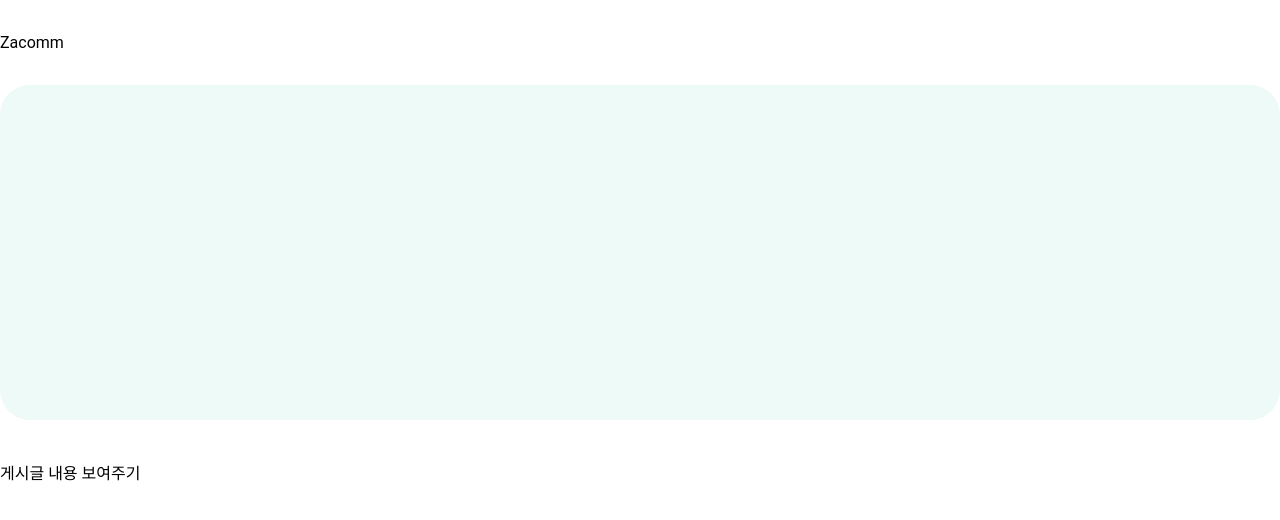
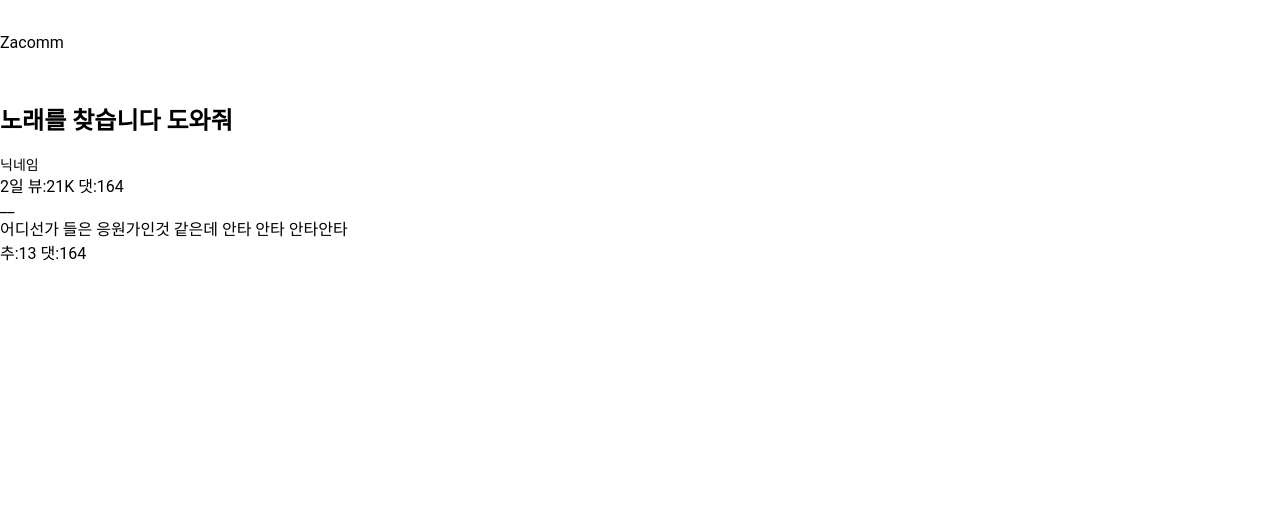
Before and after one commit to zacomm/zacomm_fe, a React (Create React App) app: page /post in a window 1280 px wide. Shown: the top 520 px of the page. Built offline with nearby package versions, Linux system fonts and the light colour scheme.

Commit message:
Feat: 게시글 페이지 배너 삭제, 게시글 골격 구성

```diff
--- a/src/App.tsx
+++ b/src/App.tsx
@@ -11,7 +11,6 @@ function App() {
       <MainContainer>
         <BrowserRouter>
           <Header>Zacomm</Header>
-          <Banner />
           <Routes>
             <Route path="/" element={<Main />} />
             <Route path="/post" element={<Post />} />
@@ -33,10 +32,3 @@ const Header = styled.div`
   height: 85px;
   align-content: center;
 `;
-
-const Banner = styled.div`
-  height: 335px;
-  border-radius: 30px;
-  background-color: #edfaf7;
-  margin-bottom: 40px;
-`;
--- a/src/pages/Main.tsx
+++ b/src/pages/Main.tsx
@@ -4,10 +4,13 @@ import { Stack, styled as MUIStyled } from '@mui/material';
 
 const Main = () => {
   return (
-    <BodyContainer direction="row" spacing={6}>
-      <Post />
-      <Trending />
-    </BodyContainer>
+    <div>
+      <Banner />
+      <BodyContainer direction="row" spacing={6}>
+        <Post />
+        <Trending />
+      </BodyContainer>
+    </div>
   );
 };
 
@@ -24,3 +27,10 @@ const Trending = styled.div`
   background-color: #f8f8f8;
   border-radius: 30px;
 `;
+
+const Banner = styled.div`
+  height: 335px;
+  border-radius: 30px;
+  background-color: #edfaf7;
+  margin-bottom: 40px;
+`;
--- a/src/pages/Post.tsx
+++ b/src/pages/Post.tsx
@@ -1,5 +1,31 @@
+import styled from 'styled-components';
+
 const Post = () => {
-  return <div>게시글 내용 보여주기</div>;
+  return (
+    <div>
+      <Title>노래를 찾습니다 도와줘</Title>
+      <Writer>닉네임</Writer>
+      <Info>2일 뷰:21K 댓:164</Info>
+      <div>__</div>
+      <div>어디선가 들은 응원가인것 같은데 안타 안타 안타안타</div>
+      <div>추:13 댓:164</div>
+    </div>
+  );
 };
 
 export default Post;
+
+const Title = styled.h2`
+  font-size: 24px;
+  line-height: 32px;
+`;
+
+const Writer = styled.div`
+  font-size: 14px;
+  margin-top: 16px;
+  line-height: 16px;
+`;
+
+const Info = styled.div`
+
+`
```
